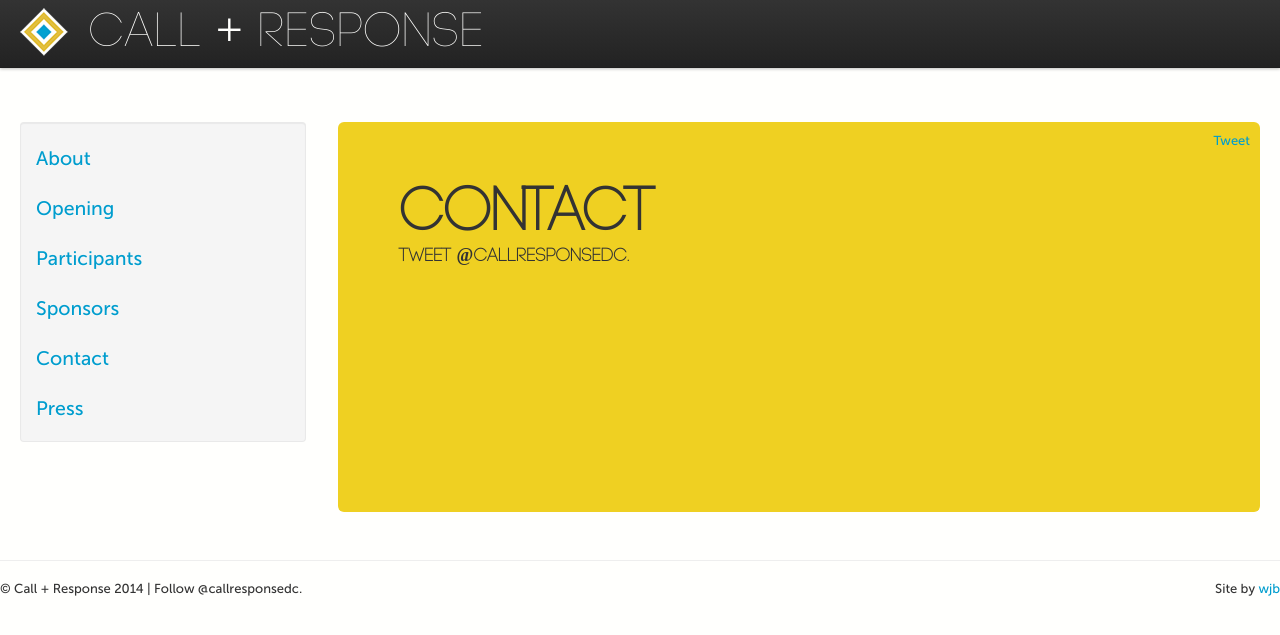
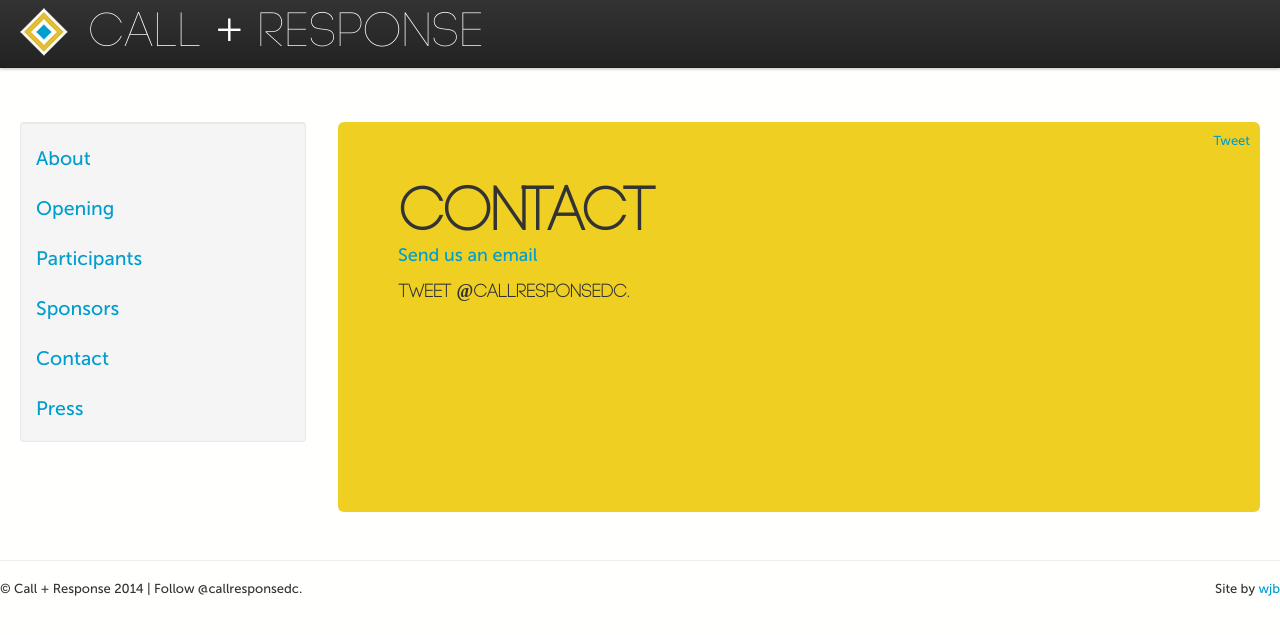
Before and after one commit to callandresponsedc/callandresponsedc, a Jekyll site: the page built from contact/index.html, in a window 1280 px wide. Shown: the top 635 px of the page. Built offline with Jekyll 4.4.1, drawn with Linux system fonts in a browser that asks for light colours; Markdown is read by kramdown in place of the engine named in the settings; comment, search, counter and statistics services are not loaded.

Commit message:
Update index.html

```diff
--- a/contact/index.html
+++ b/contact/index.html
@@ -5,5 +5,9 @@ title: Contact
 
 <h1>Contact
 </h1>
-<h3>Tweet @callresponsedc.</h3>
+<p>
+<a href="mailto:kiralee1@gmail.com?Subject=C+R%20IV" target="_top">
+Send us an email</a>
+</p>
+<h3>Tweet <a href="www.twitter.com/callresponsedc"></a>@callresponsedc.</h3>
 </div>
```
